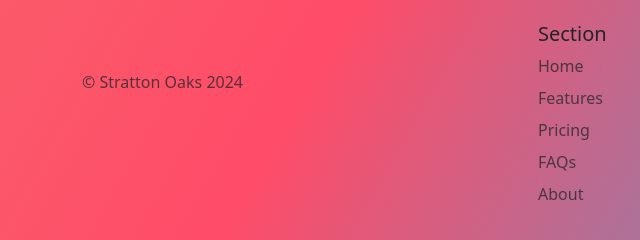
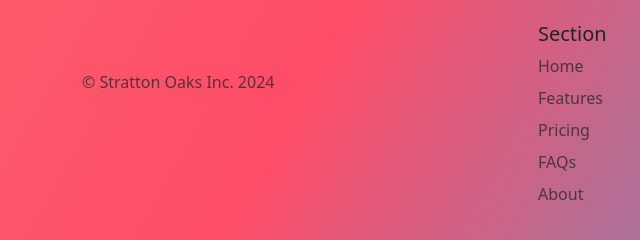
Before and after one commit to jbolan12/11.3-TinDog-Project, a plain HTML site: page index.html in a window 1280 px wide. Shown: the part 2255-2495 px from the top of the page, 0-640 px from the left. Drawn offline with nearby package versions, Linux system fonts and the light colour scheme.

Commit message:
Update index.html

```diff
--- a/index.html
+++ b/index.html
@@ -204,7 +204,7 @@
       <a href="/" class="d-flex align-items-center mb-3 link-body-emphasis text-decoration-none">
         <svg class="bi me-2" width="40" height="32"><use xlink:href="#bootstrap"></use></svg>
       </a>
-      <p class="text-body-secondary">© Stratton Oaks 2024</p>
+      <p class="text-body-secondary">© Stratton Oaks Inc. 2024</p>
     </div>
 
     <div class="col mb-3">
```
